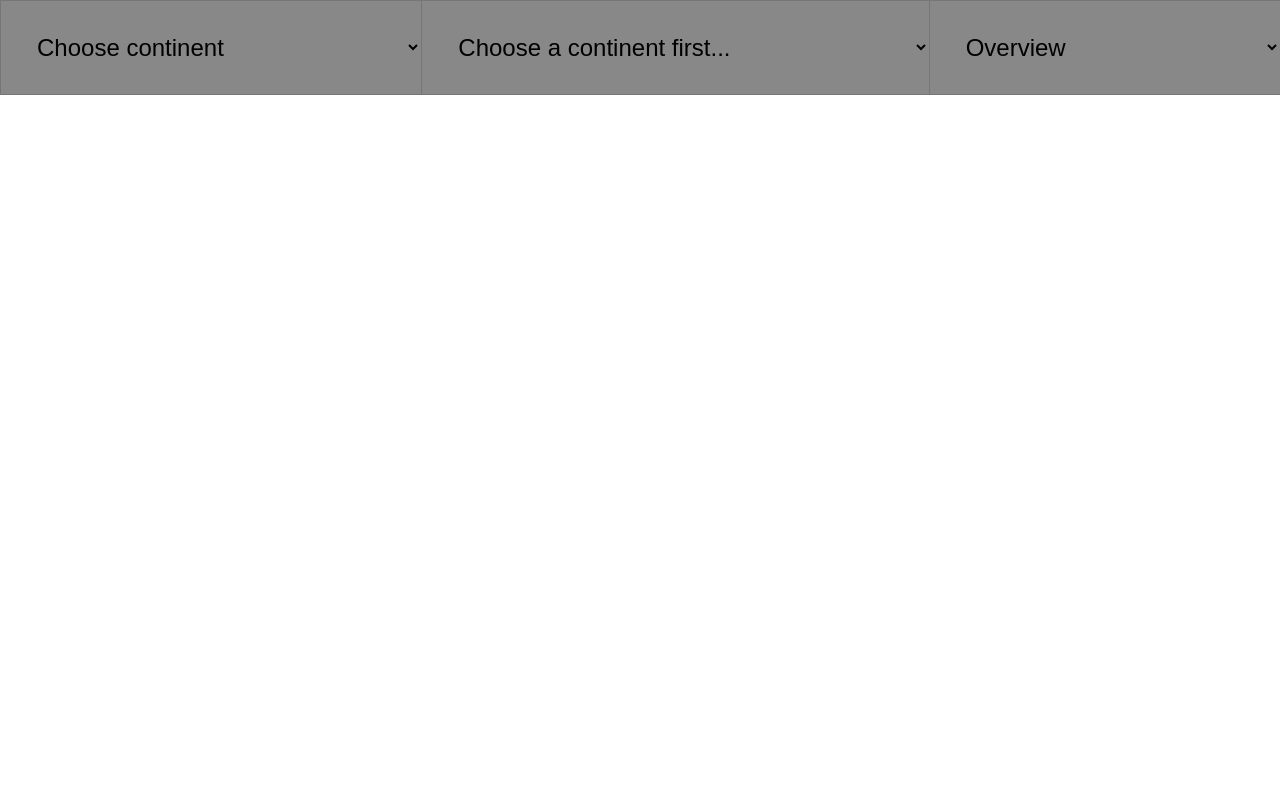
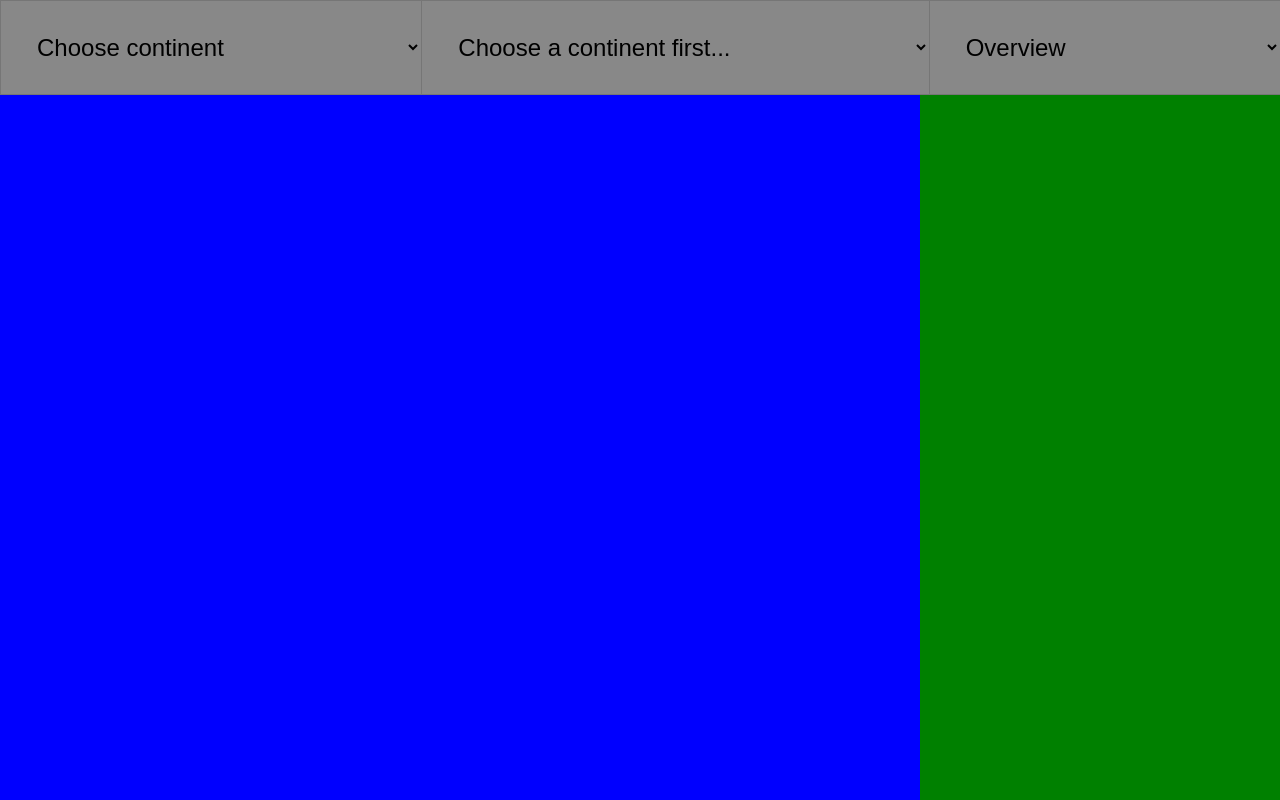
Before and after one commit to saharlaor/Covid-App, a website: page index.html in a window 1280 px wide. Drawn offline with nearby package versions, Linux system fonts and the light colour scheme.

Commit message:
Divide the main section into two parts

```diff
--- a/index.html
+++ b/index.html
@@ -38,10 +38,10 @@
       </nav>
     </header>
     <main>
-      <div class="continent-statistics">
+      <section class="continent-statistics">
         <canvas id="myChart"></canvas>
-      </div>
-      <div class="country-statistics"></div>
+      </section>
+      <section class="country-statistics"></section>
     </main>
   </body>
 
--- a/scss/style.scss
+++ b/scss/style.scss
@@ -13,6 +13,8 @@ $navbar-background: #888;
 }
 
 body {
+  display: flex;
+  flex-direction: column;
   min-height: 100vh;
   width: 100%;
 }
@@ -28,3 +30,24 @@ nav {
     background-color: $navbar-background;
   }
 }
+
+main {
+  display: flex;
+  flex-grow: 1;
+  background-color: red;
+  section {
+    flex-shrink: 0;
+  }
+}
+
+.continent-statistics {
+  background-color: blue;
+  flex-grow: 1;
+  flex-shrink: 0;
+  flex-basis: 720px;
+}
+
+.country-statistics {
+  background-color: green;
+  width: 360px;
+}
```
Also changed, not shown: dist/css/style.css.
